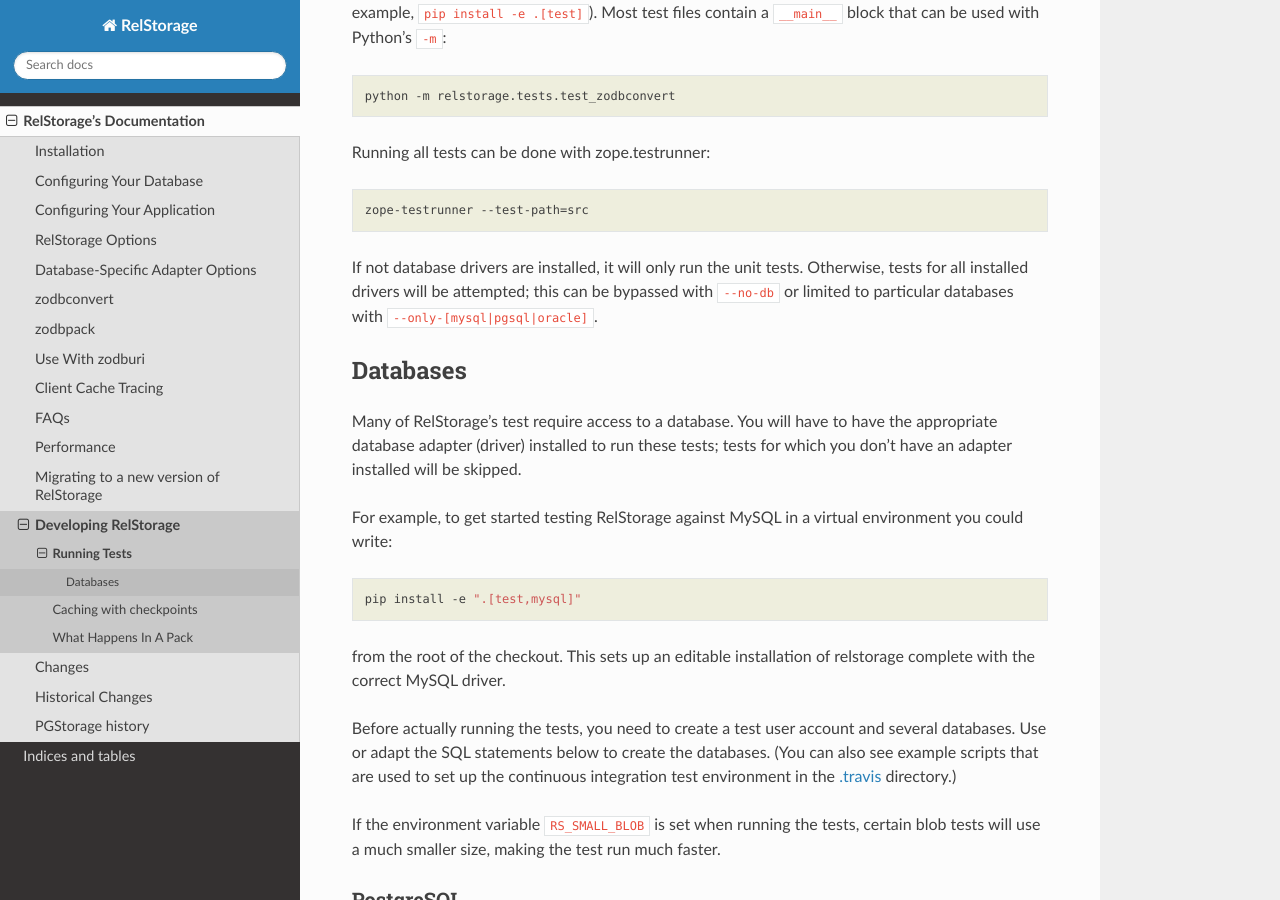
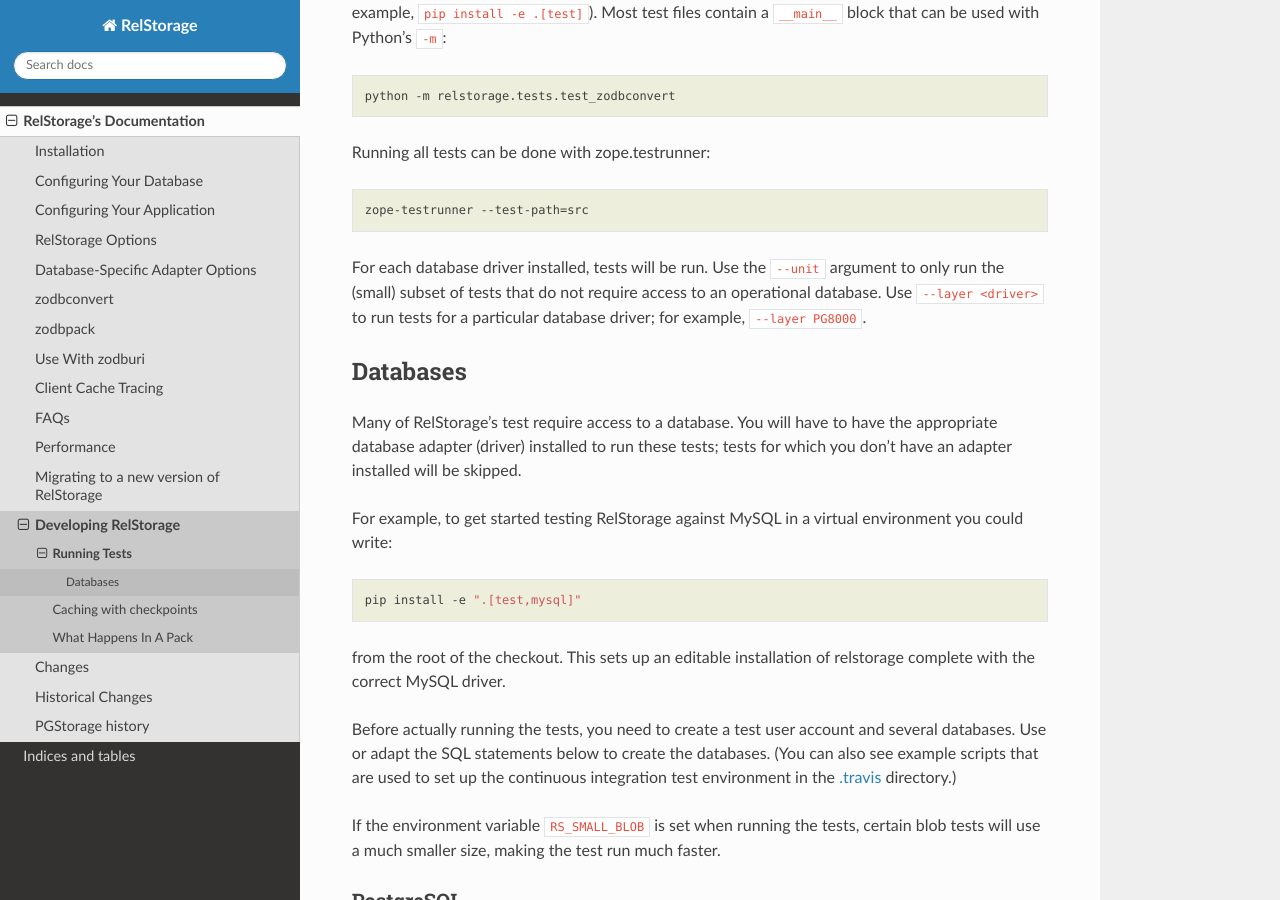
Before and after one commit to zodb/relstorage, a Sphinx documentation site: the page built from docs/developing/running.rst, in a window 1280 px wide and 900 px high, scrolled down 346 px. Built offline with Sphinx 7.4.7 and the Read the Docs theme 2.0.0, drawn with Linux system fonts in a browser that asks for light colours; pages that are not in the unit, such as notebooks, are missing from menus; the version number could not be read and is left out.

Commit message:
Put driver tests in layers for easy selection.

```diff
--- a/docs/developing/running.rst
+++ b/docs/developing/running.rst
@@ -20,10 +20,12 @@
 
   zope-testrunner --test-path=src
 
-If not database drivers are installed, it will only run the unit
-tests. Otherwise, tests for all installed drivers will be attempted;
-this can be bypassed with ``--no-db`` or limited to particular
-databases with ``--only-[mysql|pgsql|oracle]``.
+
+For each database driver installed, tests will be run. Use the
+``--unit`` argument to only run the (small) subset of tests that do
+not require access to an operational database. Use ``--layer
+<driver>`` to run tests for a particular database driver; for example,
+``--layer PG8000``.
 
 .. _test-databases:
 
```
Also changed, not shown: 1 other file.
